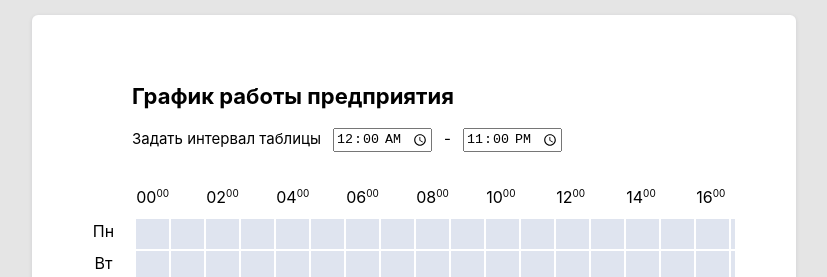
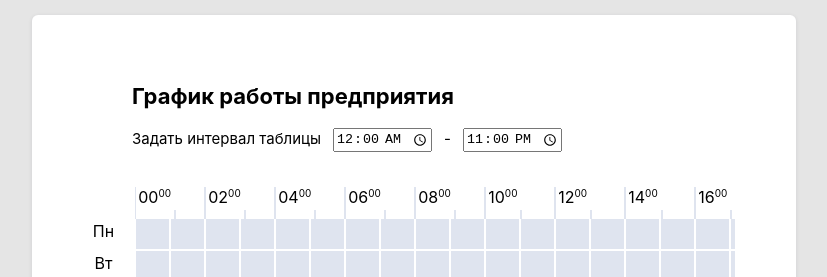
Before and after one commit to macros123/timeTracker, a React app: page / in a window 1280 px wide. Shown: the top 277 px of the page, without its empty margins (226-1053 px from the left). Built offline with nearby package versions, Linux system fonts and the light colour scheme.

Commit message:
styled + animation

```diff
--- a/src/components/Schedule.less
+++ b/src/components/Schedule.less
@@ -45,8 +45,26 @@
   padding: 15px;
   }
   .my-button:hover {
+    animation: blink-shadow 0.3s linear normal ;
+  }
+
+
+@keyframes blink-shadow {
+  0% {
+    background-color: #DFE4EF;
+  }
+
+  50% {
     background-color: #cce7ff;
     box-shadow: 0 0 5px 2px blue;
+  }
+
+  100% {
+    background-color: #cce7ff;
+  }
+}
+  .my-button:hover {
+    background-color: #cce7ff;
   }
   .button-clear {
     margin: 0 62px 0 10px;
--- a/src/components/Schedule/Cell.less
+++ b/src/components/Schedule/Cell.less
@@ -5,9 +5,21 @@
 }
 
 .Cell:hover {
+  animation-duration: 0.5s;
+  animation-name: back-color;
   background-color: #0066FF;
 }
 
 .checked {
   background-color: #0066FF;
 }
+
+@keyframes back-color {
+  from {
+    background-color: #DFE4EF;
+  }
+
+  to {
+    background-color: #0066FF;
+  }
+}
--- a/src/components/Schedule/HourElement.less
+++ b/src/components/Schedule/HourElement.less
@@ -6,3 +6,22 @@
 .minute {
     font-size: 10px;
 }
+
+.Time::before {
+    width: 2px;
+    height: 32px;
+    background-color: #DFE4EF;
+    content: '';
+    position: relative;
+    right: 2px;
+}
+
+.Time::after {
+    width: 2px;
+    height: 9px;
+    background-color: #DFE4EF;
+    content: '';
+    position: relative;
+    left: 3px;
+    top: 23px;
+}
```
